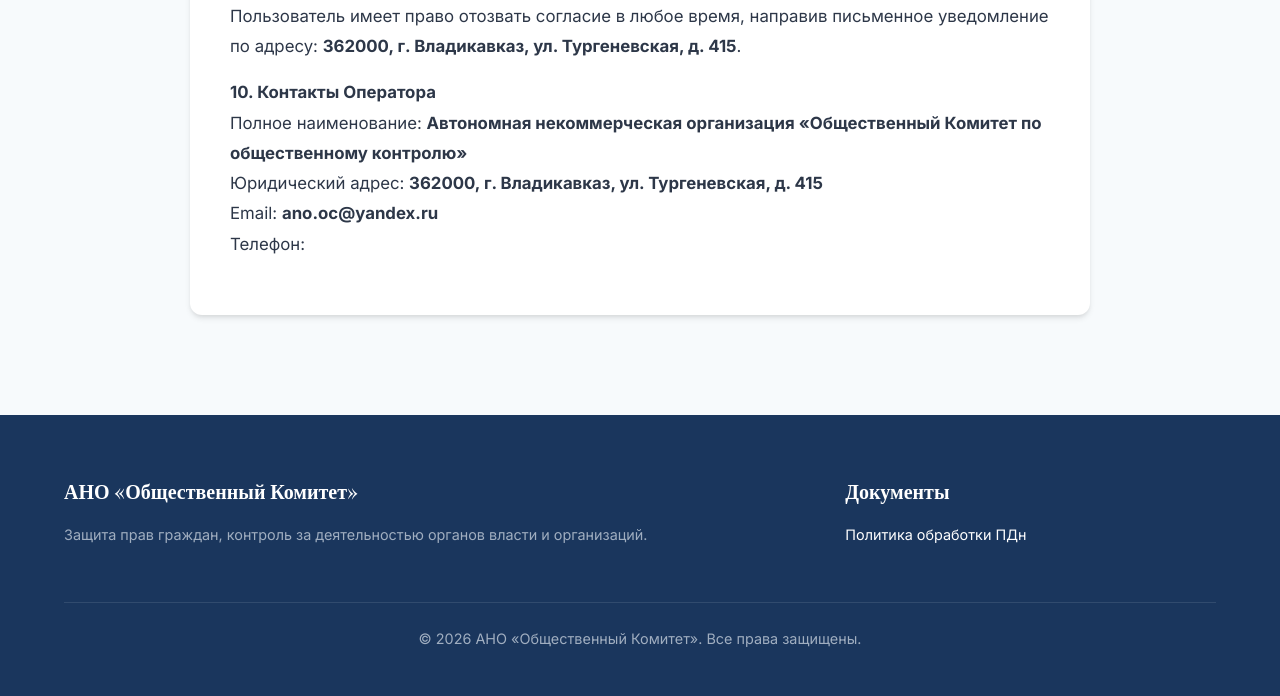
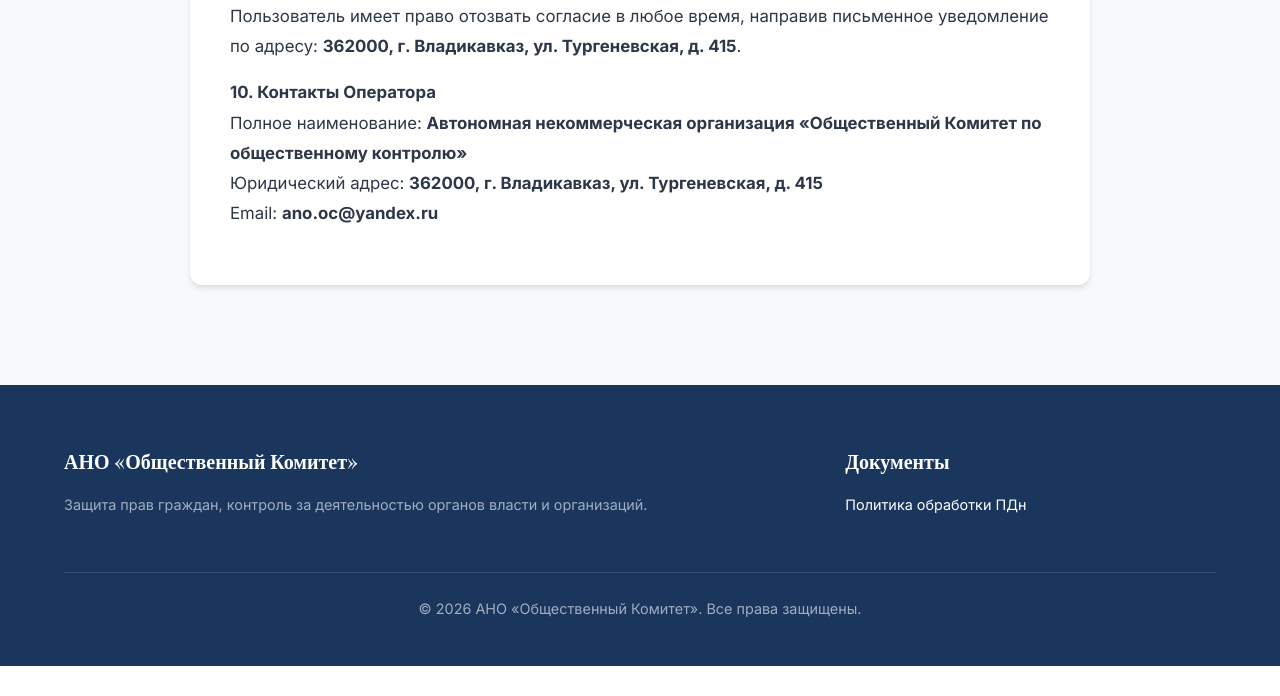
Before and after one commit to TimurKochenov01/control, a Django app: page /policy/privacy/ in a window 1280 px wide. Shown: the part 1563-2259 px from the top of the page. After the commit the page ends 2229 px from the top, so only its background shows below. Run offline with Django 5.2, Linux system fonts and the light colour scheme; data comes from the database, SQL or seed files in the repository.

Commit message:
Правда ПерсонДанных

```diff
--- a/templates/pages/privacy.html
+++ b/templates/pages/privacy.html
@@ -55,7 +55,6 @@
       Полное наименование: <strong>{{ ORG.full_name }}</strong><br>
       Юридический адрес: <strong>{{ ORG.legal_address }}</strong><br>
       Email: <strong>{{ CONTACTS.email }}</strong><br>
-      Телефон: <strong>{{ CONTACTS.phone }}</strong></p>
 
     </div>
 
```
